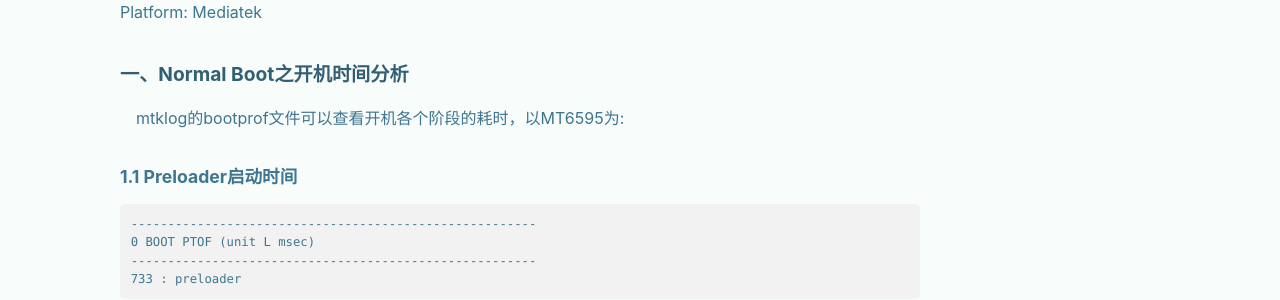
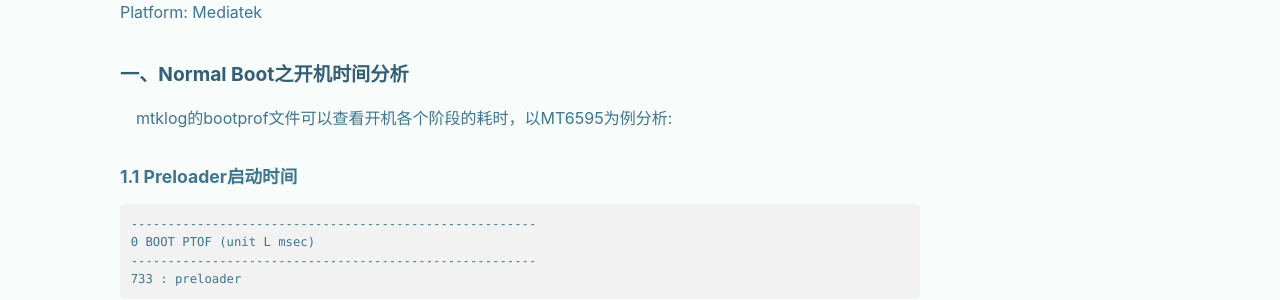
Before and after one commit to yuan22/alexblog.github.io, a Jekyll site: the page built from _posts/2018-01-10-<开关机>-开机慢问题分析.md, in a window 1280 px wide and 900 px high. Shown: the part 213-513 px from the top of the window. Built offline with Jekyll 4.4.1, drawn with Linux system fonts in a browser that asks for light colours; nearby versions of some CDN libraries; our own code applies the rules of GitHub Pages for plain Markdown files.

Commit message:
boot slow update

````diff
--- a/_posts/2018-01-10-<开关机>-开机慢问题分析.md
+++ b/_posts/2018-01-10-<开关机>-开机慢问题分析.md
@@ -2,7 +2,7 @@ Platform: Mediatek
 
 ### 一、Normal Boot之开机时间分析
 
-&emsp;mtklog的bootprof文件可以查看开机各个阶段的耗时，以MT6595为:
+&emsp;mtklog的bootprof文件可以查看开机各个阶段的耗时，以MT6595为例分析:
 
 #### 1.1 Preloader启动时间
 ```log
````
